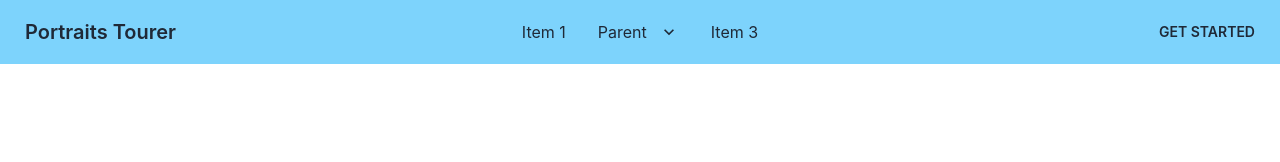
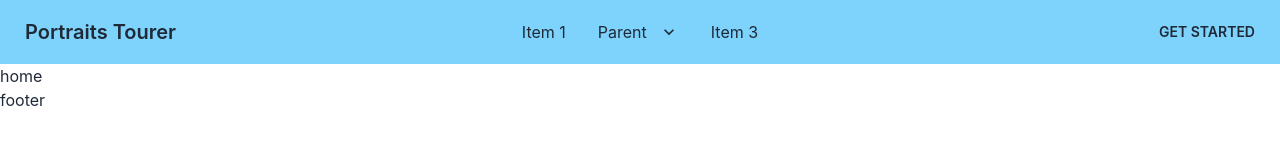
Before and after one commit to Azharul-Islam-Nahid/Portraits-Tourer-client, a React (Create React App) app: page / in a window 1280 px wide. Shown: the top 162 px of the page. Built offline with nearby package versions, Linux system fonts and the light colour scheme.

Commit message:
added routes component shared comps

```diff
--- a/src/App.js
+++ b/src/App.js
@@ -1,52 +1,13 @@
+import { RouterProvider } from 'react-router-dom';
 import './App.css';
+import router from './Router/Routes/Routes';
 
 function App() {
+
+
   return (
       <div>
-
-    <div className="navbar bg-sky-300">
-  <div className="navbar-start">
-    <div className="dropdown">
-      <label tabIndex={0} className="btn btn-ghost lg:hidden">
-        <svg xmlns="http://www.w3.org/2000/svg" className="h-5 w-5" fill="none" viewBox="0 0 24 24" stroke="currentColor"><path strokeLinecap="round" strokeLinejoin="round" strokeWidth="2" d="M4 6h16M4 12h8m-8 6h16" /></svg>
-      </label>
-      <ul tabIndex={0} className="menu menu-compact dropdown-content mt-3 p-2 shadow bg-base-100 rounded-box w-52">
-        <li><a>Item 1</a></li>
-        <li tabIndex={0}>
-          <a className="justify-between">
-            Parent
-            <svg className="fill-current" xmlns="http://www.w3.org/2000/svg" width="24" height="24" viewBox="0 0 24 24"><path d="M8.59,16.58L13.17,12L8.59,7.41L10,6L16,12L10,18L8.59,16.58Z"/></svg>
-          </a>
-          <ul className="p-2">
-            <li><a>Submenu 1</a></li>
-            <li><a>Submenu 2</a></li>
-          </ul>
-        </li>
-        <li><a>Item 3</a></li>
-      </ul>
-    </div>
-    <a className="btn btn-ghost normal-case text-xl">Portraits Tourer</a>
-  </div>
-  <div className="navbar-center hidden lg:flex">
-    <ul className="menu menu-horizontal p-0">
-      <li><a>Item 1</a></li>
-      <li tabIndex={0}>
-        <a>
-          Parent
-          <svg className="fill-current" xmlns="http://www.w3.org/2000/svg" width="20" height="20" viewBox="0 0 24 24"><path d="M7.41,8.58L12,13.17L16.59,8.58L18,10L12,16L6,10L7.41,8.58Z"/></svg>
-        </a>
-        <ul className="p-2">
-          <li><a>Submenu 1</a></li>
-          <li><a>Submenu 2</a></li>
-        </ul>
-      </li>
-      <li><a>Item 3</a></li>
-    </ul>
-  </div>
-  <div className="navbar-end">
-    <a className="btn btn-ghost">Get started</a>
-  </div>
-</div>
+        <RouterProvider router={router}></RouterProvider>
       </div>
   );
 }
--- /dev/null
+++ b/src/Layout/Main.js
@@ -0,0 +1,16 @@
+import React from 'react';
+import { Outlet } from 'react-router-dom';
+import Footer from '../components/Shared/Header/Footer/Footer';
+import Header from '../components/Shared/Header/Header';
+
+const Main = () => {
+    return (
+        <div>
+            <Header></Header>
+            <Outlet></Outlet>
+            <Footer></Footer>
+        </div>
+    );
+};
+
+export default Main;
--- /dev/null
+++ b/src/Router/Routes/Routes.js
@@ -0,0 +1,19 @@
+import { createBrowserRouter } from "react-router-dom";
+import Home from "../../components/Home/Home";
+import Main from "../../Layout/Main";
+
+
+const router =createBrowserRouter([
+    {
+      path:'/',
+      element:<Main></Main>,
+      children:[
+        {
+            path:'/',
+            element:<Home></Home>
+        }
+      ]
+    }
+  ]);
+
+  export default router;
--- /dev/null
+++ b/src/components/Home/Home.js
@@ -0,0 +1,11 @@
+import React from 'react';
+
+const Home = () => {
+    return (
+        <div>
+            home
+        </div>
+    );
+};
+
+export default Home;
--- /dev/null
+++ b/src/components/Shared/Header/Footer/Footer.js
@@ -0,0 +1,11 @@
+import React from 'react';
+
+const Footer = () => {
+    return (
+        <div>
+            footer
+        </div>
+    );
+};
+
+export default Footer;
--- /dev/null
+++ b/src/components/Shared/Header/Header.js
@@ -0,0 +1,54 @@
+import React from 'react';
+
+const Header = () => {
+    return (
+        <div>
+
+    <div className="navbar bg-sky-300">
+  <div className="navbar-start">
+    <div className="dropdown">
+      <label tabIndex={0} className="btn btn-ghost lg:hidden">
+        <svg xmlns="http://www.w3.org/2000/svg" className="h-5 w-5" fill="none" viewBox="0 0 24 24" stroke="currentColor"><path strokeLinecap="round" strokeLinejoin="round" strokeWidth="2" d="M4 6h16M4 12h8m-8 6h16" /></svg>
+      </label>
+      <ul tabIndex={0} className="menu menu-compact dropdown-content mt-3 p-2 shadow bg-base-100 rounded-box w-52">
+        <li><a>Item 1</a></li>
+        <li tabIndex={0}>
+          <a className="justify-between">
+            Parent
+            <svg className="fill-current" xmlns="http://www.w3.org/2000/svg" width="24" height="24" viewBox="0 0 24 24"><path d="M8.59,16.58L13.17,12L8.59,7.41L10,6L16,12L10,18L8.59,16.58Z"/></svg>
+          </a>
+          <ul className="p-2">
+            <li><a>Submenu 1</a></li>
+            <li><a>Submenu 2</a></li>
+          </ul>
+        </li>
+        <li><a>Item 3</a></li>
+      </ul>
+    </div>
+    <a className="btn btn-ghost normal-case text-xl">Portraits Tourer</a>
+  </div>
+  <div className="navbar-center hidden lg:flex">
+    <ul className="menu menu-horizontal p-0">
+      <li><a>Item 1</a></li>
+      <li tabIndex={0}>
+        <a>
+          Parent
+          <svg className="fill-current" xmlns="http://www.w3.org/2000/svg" width="20" height="20" viewBox="0 0 24 24"><path d="M7.41,8.58L12,13.17L16.59,8.58L18,10L12,16L6,10L7.41,8.58Z"/></svg>
+        </a>
+        <ul className="p-2">
+          <li><a>Submenu 1</a></li>
+          <li><a>Submenu 2</a></li>
+        </ul>
+      </li>
+      <li><a>Item 3</a></li>
+    </ul>
+  </div>
+  <div className="navbar-end">
+    <a className="btn btn-ghost">Get started</a>
+  </div>
+</div>
+        </div>
+    );
+};
+
+export default Header;
```
